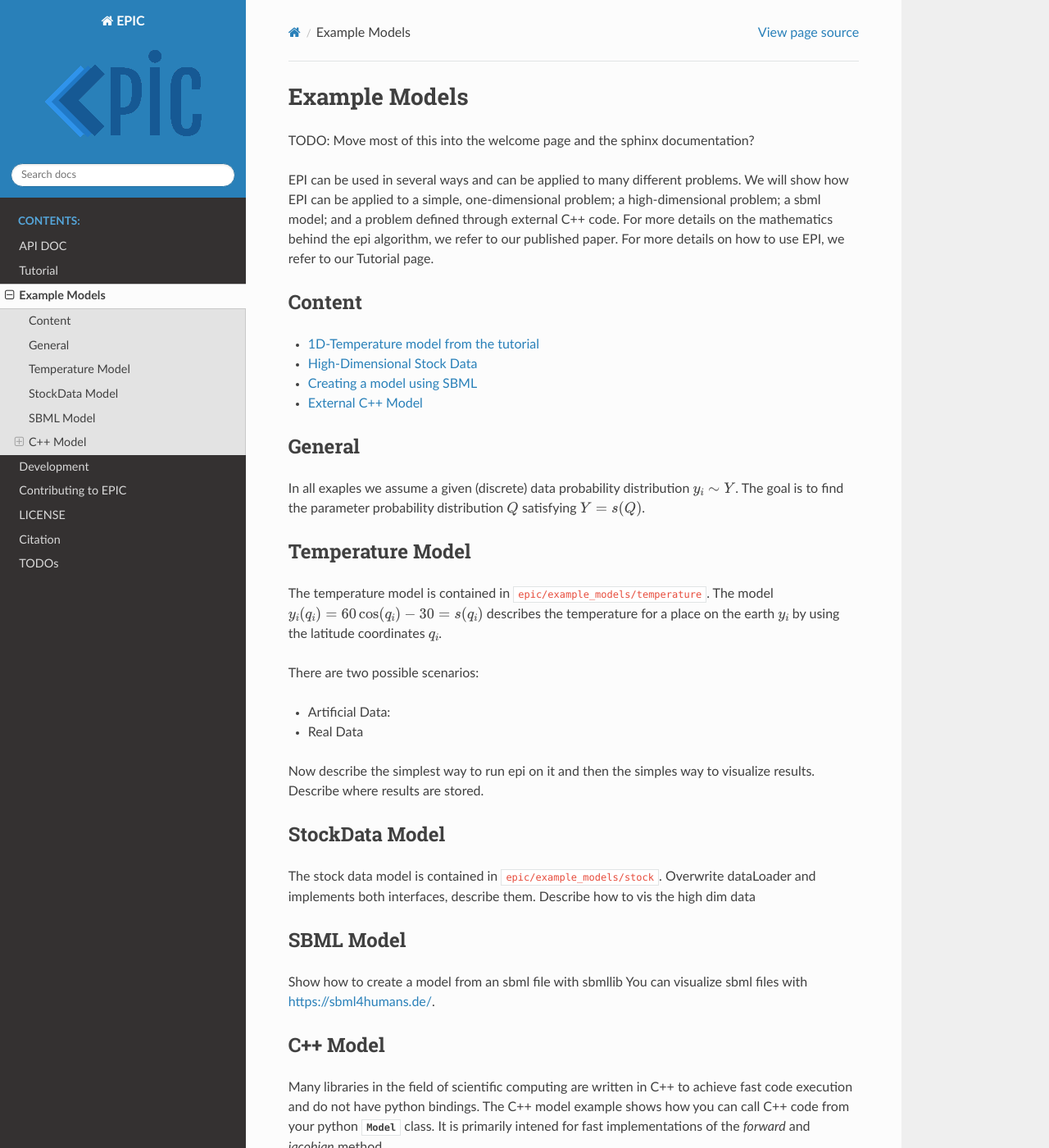
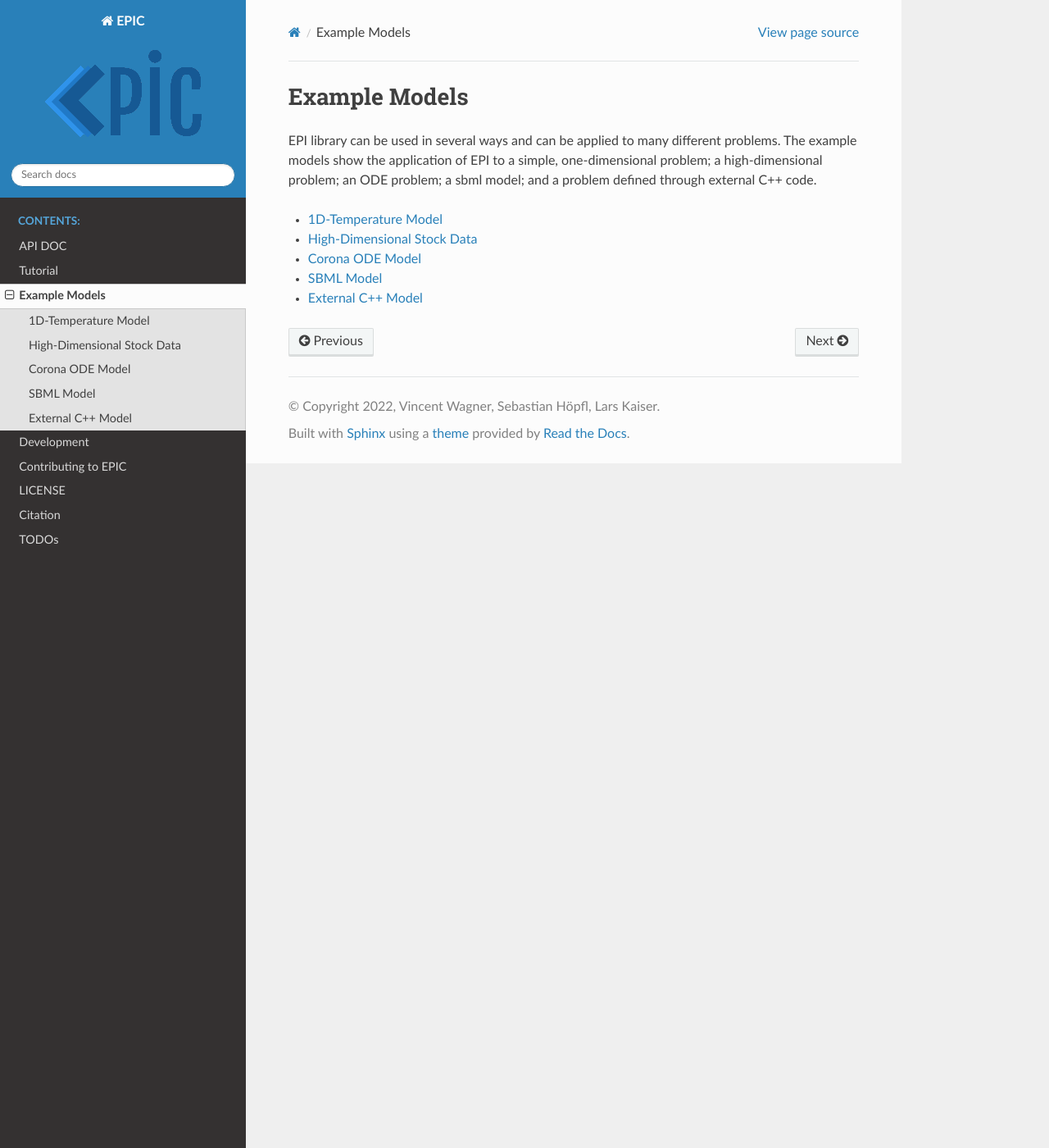
Before and after one commit to Systems-Theory-in-Systems-Biology/EPI, a Sphinx documentation site: the page built from docs/source/examples.rst, in a window 1280 px wide and 1400 px high. Shown: the whole window at 82% size. Built offline with Sphinx 7.4.7 and the Read the Docs theme 2.0.0, drawn with Linux system fonts in a browser that asks for light colours; some of the changed text lies outside the part shown.

Commit message:
Update documentation, workflows and poetry lock

```diff
--- a/docs/source/_static/custom.css
+++ b/docs/source/_static/custom.css
@@ -1,3 +1,25 @@
 button.copybtn {
     opacity: 1;
- }
+}
+
+.toggle .header {
+    display: block;
+    clear: both;
+}
+
+.toggle .header {display: inline;}
+
+.toggle .header p:after {
+    content: " ▶";
+}
+
+.toggle .header.open p:after {
+    content: " ▼";
+}
+
+/*Toggle from: https://stackoverflow.com/questions/2454577/sphinx-restructuredtext-show-hide-code-snippets */
+/* .. container:: toggle
+
+    .. container:: header
+
+    .. whatever you want to collapse */
--- a/docs/source/conf.py
+++ b/docs/source/conf.py
@@ -92,3 +92,5 @@ html_logo = "../../epic.png"
 # relative to this directory. They are copied after the builtin static files,
 # so a file named "default.css" will overwrite the builtin "default.css".
 html_static_path = ["_static"]
+
+todo_include_todos = 1
--- a/docs/source/examples.rst
+++ b/docs/source/examples.rst
@@ -1,103 +1,31 @@
 Example Models
 ==============
 
-TODO: Move most of this into the welcome page and the sphinx documentation?
+EPI library can be used in several ways and can be applied to many different problems.
+The example models show the application of EPI to a simple, one-dimensional problem; a high-dimensional problem; an ODE problem;
+a sbml model; and a problem defined through external C++ code.
 
-EPI can be used in several ways and can be applied to many different problems.
-We will show how EPI can be applied to a simple, one-dimensional problem; a high-dimensional problem;
-a sbml model; and a problem defined through external C++ code.
-For more details on the mathematics behind the epi algorithm, we refer to our published paper.
-For more details on how to use EPI, we refer to our Tutorial page.
+.. toctree::
+   :maxdepth: 1
 
-Content
--------
+   1D-Temperature Model <example_models/temperature_example>
+   High-Dimensional Stock Data <example_models/stock_example>
+   Corona ODE Model <example_models/corona_example>
+   SBML Model <example_models/sbml_example>
+   External C++ Model <example_models/cpp_example>
 
-* :ref:`1D-Temperature model from the tutorial<Temperature Model>`
-* :ref:`High-Dimensional Stock Data<StockData Model>`
-* :ref:`Creating a model using SBML<SBML Model>`
-* :ref:`External C++ Model<C++ Model>`
+.. * :ref:`1D-Temperature model from the tutorial<Temperature Model>`
+.. * :ref:`High-Dimensional Stock Data<StockData Model>`
+.. * :ref:`Corona ODE Model<Corona ODE Model>`
+.. * :ref:`SBML Model<SBML Model>`
+.. * :ref:`External C++ Model<C++ Model>`
 
-General
------------------
-In all exaples we assume a given (discrete) data probability distribution :math:`y_i \sim Y`.
-The goal is to find the parameter probability distribution :math:`Q` satisfying :math:`Y = s(Q)`.
+.. .. include:: example_models/temperature_example.rst
 
-Temperature Model
------------------
-The temperature model is contained in :code:`epic/example_models/temperature`.
-The model :math:`y_i(q_i)=60 \cos(q_i)-30=s(q_i)` describes the temperature for a place on the earth :math:`y_i` by using the latitude coordinates :math:`q_i`.
+.. .. include:: example_models/stock_example.rst
 
+.. .. include:: example_models/corona_example.rst
 
-There are two possible scenarios:
+.. .. include:: example_models/sbml_example.rst
 
-* Artificial Data:
-* Real Data
-
-Now describe the simplest way to run epi on it and then the simples way to visualize results.
-Describe where results are stored.
-
-
-StockData Model
----------------
-The stock data model is contained in :code:`epic/example_models/stock`.
-Overwrite dataLoader and implements both interfaces, describe them.
-Describe how to vis the high dim data
-
-SBML Model
-----------
-Show how to create a model from an sbml file with sbmllib
-You can visualize sbml files with https://sbml4humans.de/.
-
-
-C++ Model
----------
-Many libraries in the field of scientific computing are written in C++
-to achieve fast code execution and do not have python bindings. The C++ model example shows how you can
-call C++ code from your python :py:class:`~epic.core.model.Model` class.
-It is primarily intened for fast implementations of the `forward` and `jacobian` method.
-
-Preparation
-___________
-
-.. code-block::
-    pip install pybind11
-    sudo apt install cmake
-    sudo apt install pybind11
-    sudo apt install eigen3-dev
-    sudo ln -s /usr/include/eigen3/Eigen /usr/include/Eigen
-
-C++ Model Definition
-____________________
-
-Include cpp model file directly.
-
-The example code is inconsistent in the following way:
-It uses a normal array for the forward method,
-but an eigen vector as input and an eigen matrix as output
-for the jacobian method. This allows to show us how to write wrapper code
-for normal arrays as well as for eigen objects. On the python side exlusively
-numpy 1d/2d arrays will be used.
-
-.. TODO::
-    What about vectorization? Jax will likely not help with speeding up.
-
-.. note::
-    PyBind11 Documentation: https://pybind11.readthedocs.io/en/stable/
-    PyBind11 Eigen: https://pybind11.readthedocs.io/en/stable/advanced/cast/eigen.html
-
-
-Compilation
-___________
-
-.. code-block::
-    cd /epic/example_models/cpp/
-    mkdir build && cd build
-    cmake ..
-    make -j
-
-You can use the example model as template for your own C++ Model.
-
-Python Side Model
-_________________
-
-include python side model
+.. .. include:: example_models/cpp_example.rst
--- a/docs/source/welcome.rst
+++ b/docs/source/welcome.rst
@@ -18,7 +18,7 @@ Installation
 
 The package is available on pypi and can be installed with:
 
-.. code-block::
+.. code-block:: bash
 
    pip install epic
 
@@ -46,5 +46,6 @@ Optionally you can also inherit, and implement the abstract functions from
 * :py:class:`~epic.core.model.VisualizationModelInterface`: This allows you to plot the results of the data inference using the function :py:meth:`~epic.core.model.Model.plot`.
    .. warning:: TODO: The function plot may not exist yet!!!
 
+.. note::
 
-Please read the documentation for our :doc:`Examples </examples>`.
+   Please read the documentation for our :doc:`Examples </examples>`.
--- a/pyproject.toml
+++ b/pyproject.toml
@@ -45,6 +45,7 @@ pyproject-flake8 = "^6.0.0"
 sphinx-copybutton = "^0.5.1"
 sphinx = "^6.1.3"
 coverage = "^7.0.5"
+sphinx-togglebutton = "^0.3.2"
 
 [build-system]
 requires = ["poetry-core"]
```
Also changed, not shown: README.md (+6 -3 lines), docs/source/_templates/page.html (added, +14 -0 lines), docs/source/example_models/corona_example.rst (added, +25 -0 lines), docs/source/example_models/cpp_example.rst (added, +69 -0 lines), docs/source/example_models/sbml_example.rst (added, +12 -0 lines), docs/source/example_models/stock_example.rst (added, +23 -0 lines), docs/source/example_models/temperature_example.rst (added, +21 -0 lines), docs/source/tutorial_material/tutorial.rst (+7 -6 lines), 3 other files.
